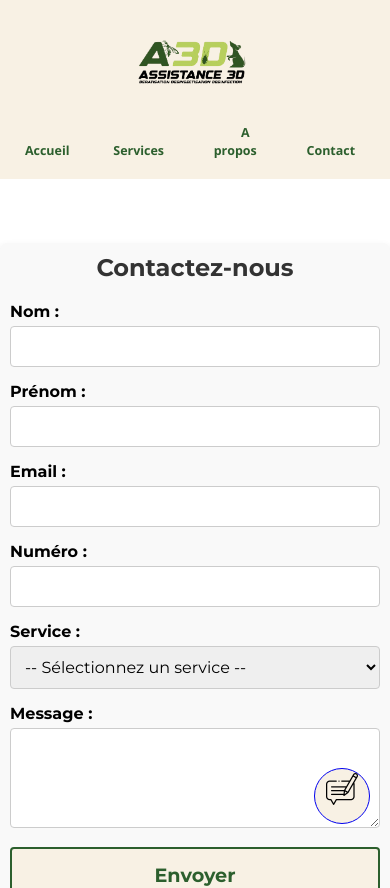
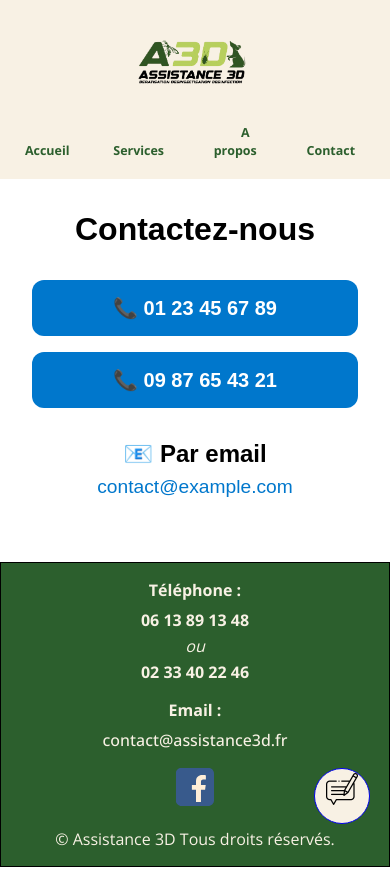
Before and after one commit to ThomasDev4/a3d, a React (Vite) app: page /contact in a window 390 px wide. Shown: the top 888 px of the page. After the commit the page ends 867 px from the top, so only its background shows below. Built offline with nearby package versions, Linux system fonts and the light colour scheme.

Commit message:
fix last things

```diff
--- a/src/pages/about/Aboutpage.tsx
+++ b/src/pages/about/Aboutpage.tsx
@@ -33,6 +33,24 @@ const locations = [
 export default function AboutPage() {
 	return (
 		<section className={styles.zoneIntervention}>
+			<h1 className={styles.zoneTitle}>Nous contacter : </h1>
+			<div className={styles.contactSection}>
+				<div className={styles.contactSection}>
+					<a href="tel:+33613891348" className={styles.contactLink}>
+						📞 06 13 89 13 48
+					</a>
+					<a href="tel:+33233402246 " className={styles.contactLink}>
+						📞 02 33 40 22 46
+					</a>
+					<a
+						href="mailto:contact@assistance3d.fr"
+						className={styles.contactMail}
+					>
+						✉️ contact@assistance3d.fr
+					</a>
+				</div>
+			</div>
+
 			<h2 className={styles.zoneTitle}>Zone d'intervention</h2>
 			<p className={styles.zoneIntro}>
 				Nous intervenons dans les departement de la Manche et du Calvados,
--- a/src/pages/about/aboutpage.module.css
+++ b/src/pages/about/aboutpage.module.css
@@ -4,6 +4,53 @@
 	text-align: center;
 	max-width: 1200px;
 	margin: 0 auto;
+}
+
+.contactSection {
+	display: flex;
+	justify-content: center;
+	align-items: center;
+	gap: 1.5rem;
+	margin-bottom: 2rem;
+	flex-wrap: wrap;
+	font-family: var(--font-texte);
+}
+
+.contactLink {
+	display: inline-block;
+	margin: 0 0.938rem 0.938rem;
+	padding: 0.625rem 0.938rem;
+	transition: transform 0.3s ease, filter 0.3s ease;
+	background-color: var(--primary-color);
+	color: var(--secondary-color);
+	border: solid 2px var(--secondary-color);
+	text-decoration: none;
+	border-radius: 4px;
+	transition: background-color 0.3s, box-shadow 0.3s ease;
+	font-family: var(--font-texte);
+}
+
+.contactLink:hover,
+.contactLink:focus {
+	background-color: var(--secondary-color);
+	color: var(--primary-color);
+	box-shadow: 0 4px 8px rgba(0, 0, 0, 0.1);
+}
+
+.contactMail {
+	color: #007bff;
+	text-decoration: none;
+	font-size: 1rem;
+	padding: 0.5rem 1rem;
+	border-radius: 6px;
+	transition: text-decoration 0.3s;
+	user-select: none;
+}
+
+.contactMail:hover,
+.contactMail:focus {
+	text-decoration: underline;
+	outline: none;
 }
 
 .zoneTitle {
@@ -68,6 +115,17 @@
 }
 
 @media (max-width: 768px) {
+	.contactSection {
+		justify-content: center;
+		gap: 1rem;
+	}
+
+	.contactLink,
+	.contactMail {
+		font-size: 0.9rem;
+		padding: 0.4rem 0.8rem;
+	}
+
 	.zoneContent {
 		flex-direction: column;
 		align-items: center;
@@ -76,7 +134,7 @@
 
 	.zoneGrid {
 		display: grid;
-		grid-template-columns: repeat(2, 1fr); /* 2 colonnes égales */
+		grid-template-columns: repeat(2, 1fr);
 		gap: 1rem;
 		max-width: 100%;
 	}
--- a/src/pages/contactpage/ContactForm.tsx
+++ b/src/pages/contactpage/ContactForm.tsx
@@ -1,169 +1,25 @@
-import { useState, useEffect } from "react";
-import { useSearchParams } from "react-router-dom";
-import { services } from "../servicepage/services.all"; // adapte selon ton projet
-import styles from "./contactform.module.css";
-
-type FormData = {
-	id: number;
-	date: number;
-	first_name: string;
-	last_name: string;
-	email: string;
-	number: string;
-	service: string;
-	message: string;
-};
+import styles from './contactform.module.css';
 
 export default function ContactForm() {
-	const [searchParams] = useSearchParams();
-	const serviceParam = searchParams.get("service");
+	return (
+		<div className={styles.contactContainer}>
+		  <h1>Contactez-nous</h1>
 
-	const [formData, setFormData] = useState<FormData>({
-		id: 0,
-		date: Date.now(),
-		first_name: "",
-		last_name: "",
-		email: "",
-		number: "",
-		service: "",
-		message: "",
-	});
+		  <div className={styles.buttonGroup}>
+			<a href="tel:+33123456789" className={styles.contactButton}>
+			  📞 01 23 45 67 89
+			</a>
+			<a href="tel:+33987654321" className={styles.contactButton}>
+			  📞 09 87 65 43 21
+			</a>
+		  </div>
 
-	const [successMessage, setSuccessMessage] = useState<string | null>(null);
-
-	useEffect(() => {
-		if (serviceParam) {
-			setFormData((prev) => ({
-				...prev,
-				service: serviceParam,
-			}));
-		}
-	}, [serviceParam]);
-
-	const handleChange = (
-		e: React.ChangeEvent<
-			HTMLInputElement | HTMLTextAreaElement | HTMLSelectElement
-		>,
-	) => {
-		const { name, value } = e.target;
-		setFormData((prevData) => ({
-			...prevData,
-			[name]: value,
-		}));
+		  <div className={styles.emailSection}>
+			<h2>📧 Par email</h2>
+			<a href="mailto:contact@example.com" className={styles.emailLink}>
+			  contact@example.com
+			</a>
+		  </div>
+		</div>
+	  );
 	};
-
-	const handleSubmit = (e: React.FormEvent) => {
-		e.preventDefault();
-
-		console.log("Formulaire envoyé :", formData);
-		setSuccessMessage("Votre message a été envoyé avec succès.");
-
-		setFormData((prev) => ({
-			...prev,
-			id: 0,
-			date: Date.now(),
-			first_name: "",
-			last_name: "",
-			email: "",
-			number: "",
-			message: "",
-		}));
-
-		setTimeout(() => {
-			setSuccessMessage(null);
-		}, 3000);
-	};
-
-	return (
-		<main className={styles.main}>
-			<form className={styles.form} onSubmit={handleSubmit}>
-				<h2>Contactez-nous</h2>
-
-				<div className={styles.field}>
-					<label htmlFor="first_name">Nom :</label>
-					<input
-						type="text"
-						id="first_name"
-						name="first_name"
-						value={formData.first_name}
-						onChange={handleChange}
-						required
-					/>
-				</div>
-
-				<div className={styles.field}>
-					<label htmlFor="last_name">Prénom :</label>
-					<input
-						type="text"
-						id="last_name"
-						name="last_name"
-						value={formData.last_name}
-						onChange={handleChange}
-						required
-					/>
-				</div>
-
-				<div className={styles.field}>
-					<label htmlFor="email">Email :</label>
-					<input
-						type="email"
-						id="email"
-						name="email"
-						value={formData.email}
-						onChange={handleChange}
-						required
-					/>
-				</div>
-
-				<div className={styles.field}>
-					<label htmlFor="number">Numéro :</label>
-					<input
-						type="tel"
-						id="number"
-						name="number"
-						value={formData.number}
-						onChange={handleChange}
-						required
-					/>
-				</div>
-
-				<div className={styles.field}>
-					<label htmlFor="service">Service :</label>
-					<select
-						id="service"
-						name="service"
-						value={formData.service}
-						onChange={handleChange}
-						required
-					>
-						<option value="">-- Sélectionnez un service --</option>
-						{services.map((s) => (
-							<option key={s.id} value={s.title}>
-								{s.title}
-							</option>
-						))}
-					</select>
-				</div>
-
-				<div className={styles.field}>
-					<label htmlFor="message">Message :</label>
-					<textarea
-						id="message"
-						name="message"
-						value={formData.message}
-						onChange={handleChange}
-						required
-					/>
-				</div>
-
-				<button type="submit" className={styles.submitButton}>
-					Envoyer
-				</button>
-
-				{successMessage && (
-					<div className={styles.successMessage}>{successMessage}</div>
-				)}
-			</form>
-		</main>
-	);
-}
--- a/src/pages/contactpage/contactform.module.css
+++ b/src/pages/contactpage/contactform.module.css
@@ -1,142 +1,58 @@
-/* ContactForm.module.css */
-.main {
-  margin-top: 4rem;
-  margin-bottom: 4rem;
+.contactContainer {
+	max-width: 800px;
+	margin: 0 auto;
+	padding: 2rem;
+	text-align: center;
+	font-family: Arial, sans-serif;
 }
 
-.form {
-  max-width: 600px;
-  margin: 0 auto;
-  padding: 20px;
-  background-color: #f9f9f9;
-  border-radius: 8px;
-  box-shadow: 0 4px 8px rgba(0, 0, 0, 0.1);
-  font-family: var(--font-title);
+h1 {
+	font-size: 2rem;
+	margin-bottom: 2rem;
 }
 
-.form h2 {
-  text-align: center;
-  margin-bottom: 20px;
-  color: #333;
-  font-family: var(--font-title);
+.buttonGroup {
+	display: flex;
+	flex-direction: column;
+	gap: 1rem;
+	margin-bottom: 2rem;
 }
 
-.field {
-  margin-bottom: 15px;
+.contactButton {
+	display: inline-block;
+	padding: 1rem 2rem;
+	background-color: #0077cc;
+	color: white;
+	font-size: 1.25rem;
+	font-weight: bold;
+	border: none;
+	border-radius: 12px;
+	text-decoration: none;
+	transition: background-color 0.3s ease;
 }
 
-.field label {
-  display: block;
-  margin-bottom: 5px;
-  font-weight: bold;
+.contactButton:hover {
+	background-color: #005fa3;
 }
 
-.field input,
-.field select,
-.field textarea {
-  width: 100%;
-  padding: 10px;
-  border: 1px solid #ccc;
-  border-radius: 4px;
-  box-sizing: border-box;
-  font-family: var(--font-title);
+.emailSection h2 {
+	font-size: 1.5rem;
+	margin-bottom: 0.5rem;
 }
 
-.field textarea {
-  min-height: 100px;
-  resize: vertical;
+.emailLink {
+	font-size: 1.2rem;
+	color: #0077cc;
+	text-decoration: none;
 }
 
-.submitButton {
-  display: block;
-  width: 100%;
-  padding: 10px;
-  background-color: var(--primary-color);
-  color: var(--secondary-color);
-  border: solid 2px var(--secondary-color);
-  border-radius: 4px;
-  cursor: pointer;
-  transition: background-color 0.3s;
-  font-family: var(--font-title);
-  font-weight: bold;
+.emailLink:hover {
+	text-decoration: underline;
 }
 
-.successMessage,
-.errorMessage {
-  position: fixed;
-  top: 20px;
-  right: 20px;
-  padding: 10px;
-  border-radius: 4px;
-  max-width: 300px;
-  box-shadow: 0px 4px 10px rgba(0, 0, 0, 0.1);
-  z-index: 9999;
+@media (min-width: 600px) {
+	.buttonGroup {
+		flex-direction: row;
+		justify-content: center;
+	}
 }
-
-.successMessage {
-  background-color: #d4edda;
-  color: #155724;
-  border: 1px solid #c3e6cb;
-}
-
-.errorMessage {
-  background-color: #f8d7da;
-  color: #721c24;
-  border: 1px solid #f5c6cb;
-}
-
-.submitButton:hover {
-  background-color: var(--secondary-color);
-  color: var(--primary-color);
-  border: solid 2px var(--primary-color);
-}
-
-@media (max-width: 768px) {
-  .form {
-    padding: 15px;
-  }
-
-  .form h2 {
-    font-size: 1.8rem;
-  }
-
-  .field label {
-    font-size: 1.1rem;
-  }
-
-  .field input,
-  .field select,
-  .field textarea {
-    font-size: 1.1rem;
-  }
-
-  .submitButton {
-    padding: 12px;
-    font-size: 1.1rem;
-  }
-}
-
-@media (max-width: 480px) {
-  .form {
-    padding: 10px;
-  }
-
-  .form h2 {
-    font-size: 1.5rem;
-  }
-
-  .field label {
-    font-size: 1rem;
-  }
-
-  .field input,
-  .field select,
-  .field textarea {
-    font-size: 1rem;
-  }
-
-  .submitButton {
-    padding: 14px;
-    font-size: 1.2rem;
-  }
-}
--- a/src/pages/headerandfooter/Footer.tsx
+++ b/src/pages/headerandfooter/Footer.tsx
@@ -4,9 +4,13 @@ export default function Footer() {
 	return (
 		<footer className={styles.footer}>
 			<ul className={styles.footerUl}>
-				<li>
-					<strong> Téléphone : </strong>
-					<a href="tel:+33613891348">06 13 89 13 48 </a>
+				<li className={styles.footerPhone}>
+					<strong> Téléphone :</strong>
+					<div className={styles.phoneGroup}>
+						<a href="tel:+33613891348">06 13 89 13 48</a>
+						<span className={styles.phoneSeparator}>ou</span>
+						<a href="tel:+33233402246">02 33 40 22 46</a>
+					</div>
 				</li>
 				<li>
 					<strong> Email :</strong>
--- a/src/pages/headerandfooter/footer.module.css
+++ b/src/pages/headerandfooter/footer.module.css
@@ -11,12 +11,26 @@
 	list-style-type: none;
 	color: var(--primary-color);
 	font-family: var(--font-texte);
+	flex-wrap: wrap;
+}
+
+.footerUl li {
+	display: flex;
+	flex-direction: column;
+	align-items: center;
+	text-align: center;
+	gap: 0.5rem;
 }
 
 .footerUl a {
 	text-decoration: none;
 	color: var(--primary-color);
 	font-family: var(--font-texte);
+	font-weight: 500;
+}
+
+.footerUl a:hover {
+	text-decoration: underline;
 }
 
 .footer p:last-child {
@@ -26,21 +40,53 @@
 	padding-top: 1rem;
 }
 
+/* Icone Facebook */
 .facebook {
 	height: 40px;
 	width: 40px;
+	transition: transform 0.2s;
 }
 
+.facebook:hover {
+	transform: scale(1.1);
+}
+
+/* Téléphone */
+.footerPhone {
+	display: flex;
+	flex-direction: column;
+	align-items: center;
+}
+
+.phoneGroup {
+	display: flex;
+	flex-wrap: wrap;
+	justify-content: center;
+	gap: 0.5rem;
+}
+
+.phoneGroup a {
+	color: var(--primary-color);
+	font-weight: bold;
+	text-decoration: none;
+}
+
+.phoneSeparator {
+	font-style: italic;
+	color: var(--primary-color);
+}
+
+/* Responsive */
 @media (max-width: 768px) {
 	.footerUl {
 		flex-direction: column;
 		align-items: center;
 		gap: 1rem;
-		text-align: center;
 		padding: 0;
 	}
 
-	.footerUl li {
-		font-size: 1rem;
+	.phoneGroup {
+		flex-direction: column;
+		gap: 0.25rem;
 	}
 }
```
